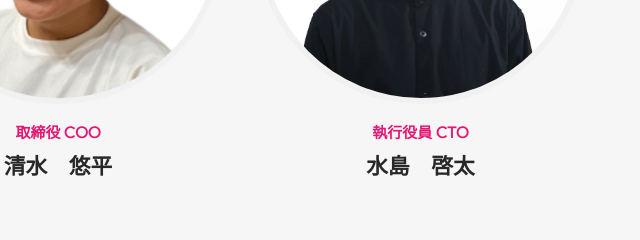
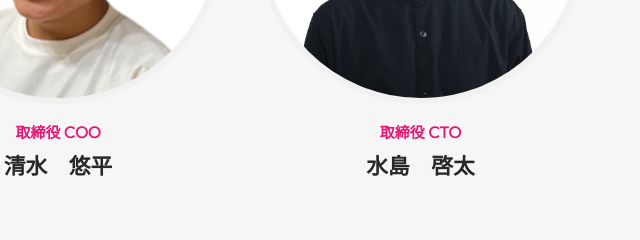
Before and after one commit to patternstorage/corp.patternstorage.com, a plain HTML site: page index.html in a window 1280 px wide. Shown: the part 2960-3200 px from the top of the page, 582-1222 px from the left. Drawn offline with nearby package versions, Linux system fonts and the light colour scheme.

Commit message:
update: 執行役員→取締役

```diff
--- a/index.html
+++ b/index.html
@@ -152,7 +152,7 @@ PDF・エクセルデータからOCR技術などを用いて、テキストデ
             </div>
             <div class="col-lg-5 wrapper-circle">
               <p ><img style="border-radius: 50%; width:30vw;height:30vw; max-width:330px; max-height:330px; border: solid 0.5vw #F1F1F1;" src="./site/img/circle_mizushima.jpg" alt="写真:水島啓太"></p>
-              <p class="title-sm"><span class="d-block text-base text-pink">執行役員 CTO</span>水島　啓太</p>
+              <p class="title-sm"><span class="d-block text-base text-pink">取締役 CTO</span>水島　啓太</p>
             </div>
           </div>
         </div>
```
